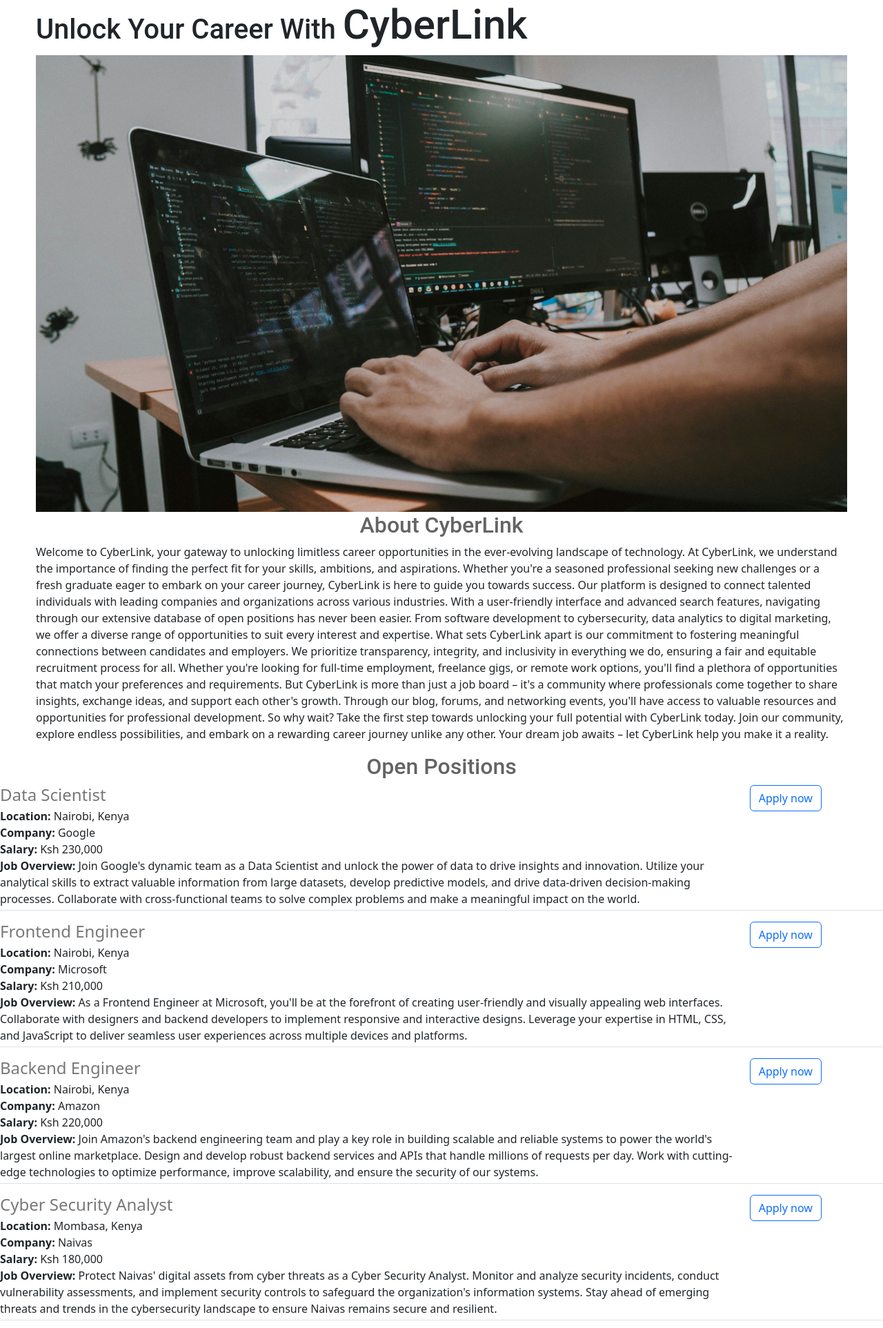
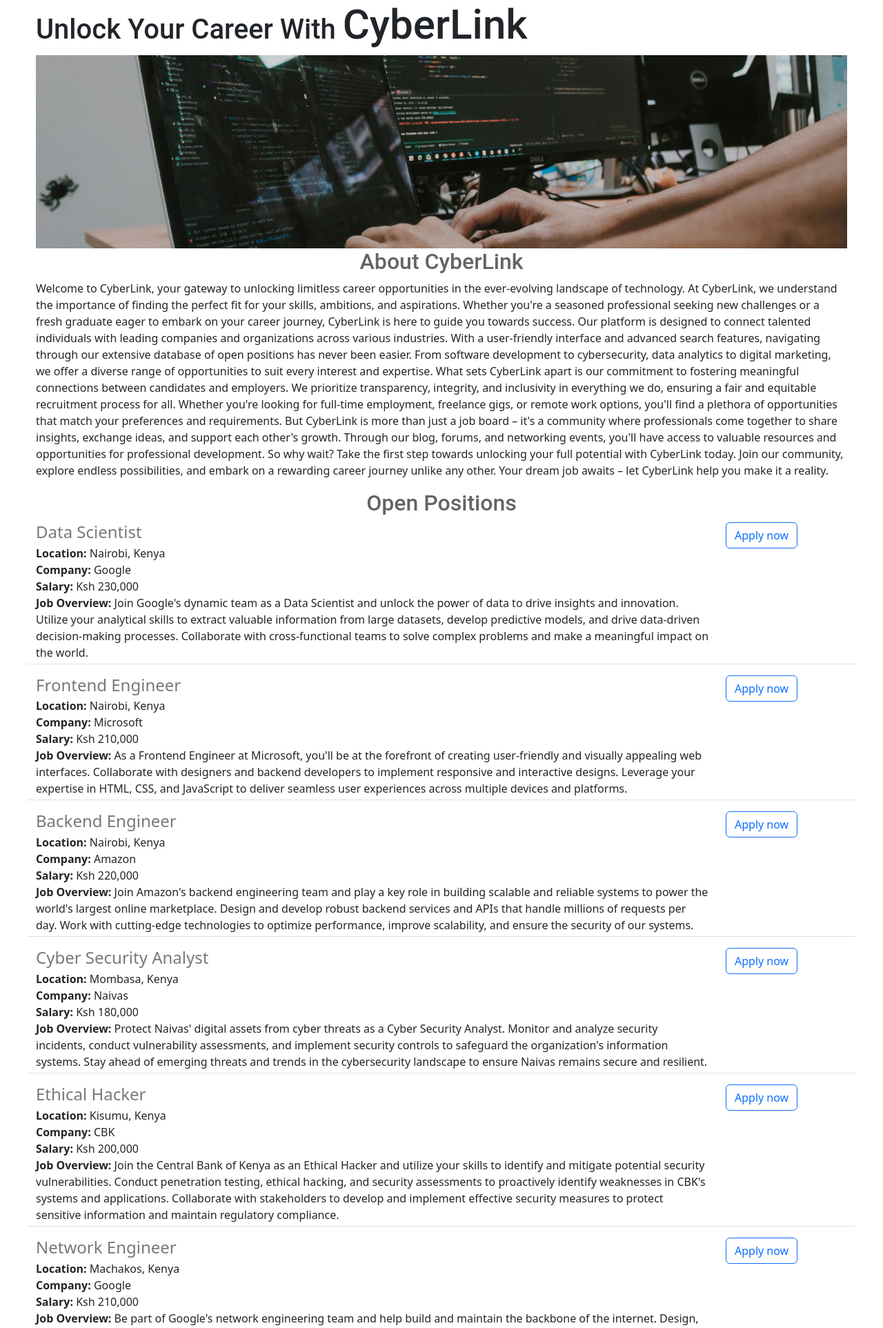
Before and after one commit to ngemuantony/job-hunter, a Flask app: page / in a window 1280 px wide. Shown: the top 1925 px of the page at 69% size. Run offline with Flask 3, Linux system fonts and the light colour scheme.

Commit message:
Modified the code

```diff
--- a/templates/home.html
+++ b/templates/home.html
@@ -10,15 +10,14 @@
   <script src="https://cdn.jsdelivr.net/npm/bootstrap@5.3.2/dist/js/bootstrap.bundle.min.js" integrity="sha384-C6RzsynM9kWDrMNeT87bh95OGNyZPhcTNXj1NW7RuBCsyN/o0jlpcV8Qyq46cDfL" crossorigin="anonymous"></script>
   <!-- Custom css script -->
   <link type="text/css" rel="stylesheet" href="{{ url_for('static', filename='style.css') }}">
-  <!-- <link type="text/css" rel="stylesheet" href="https://975f0fe6-8ba1-495b-9e6d-f8b6fd87bd90-00-2umfd4pyxue1j.spock.replit.dev/static/style.css"> -->
+  <link type="text/css" rel="stylesheet" href="https://975f0fe6-8ba1-495b-9e6d-f8b6fd87bd90-00-2umfd4pyxue1j.spock.replit.dev/static/style.css">
 
 
 </head>
 <body>
  <div class="container">
     <h1>Unlock Your Career With <span class="comp">CyberLink</span></h1>
-    <!-- <img src="https://975f0fe6-8ba1-495b-9e6d-f8b6fd87bd90-00-2umfd4pyxue1j.spock.replit.dev/static/banner.jpg" alt="CyberLink banner" class="img-fluid" id="banner"> -->
-   <img src="../static/banner.jpg" alt="CyberLink banner" class="img-fluid" id="banner>
+    <img src="../static/banner.jpg" alt="CyberLink banner" class="img-fluid" id="banner">
 
     <div id="about">
         <h2>About <span>CyberLink</span></h2>
```
